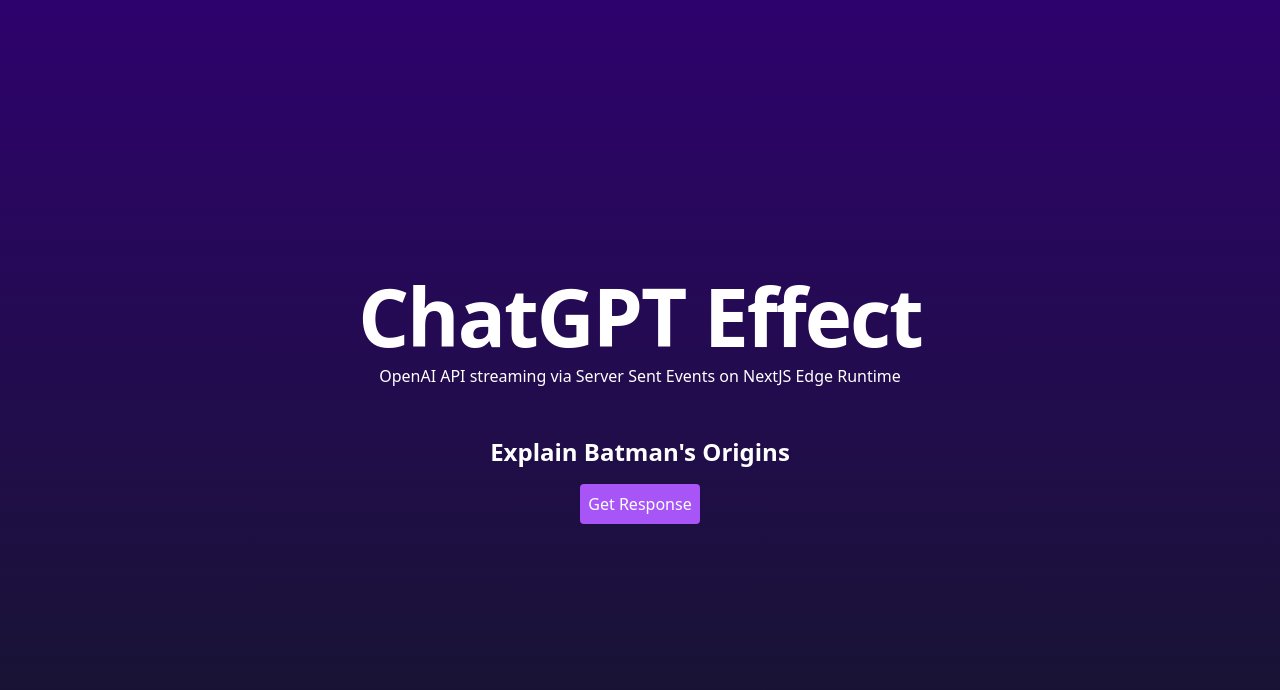
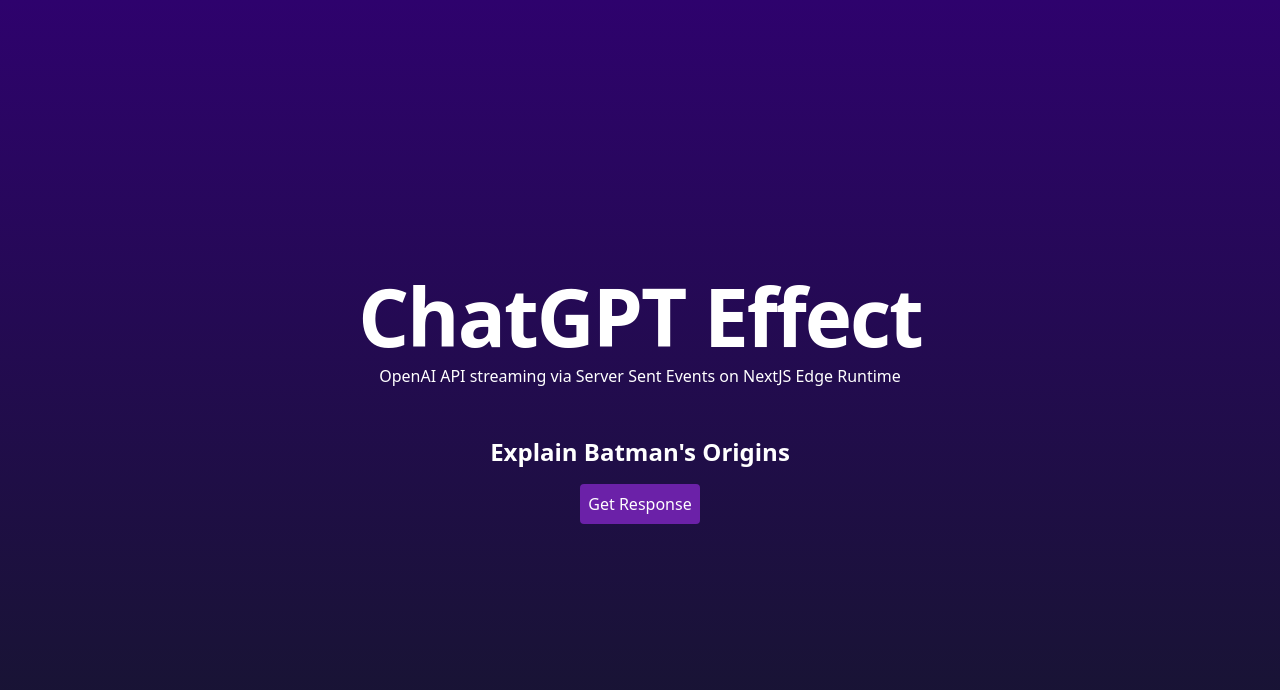
Before and after one commit to WilliamWelsh/chatgpt-typing-effect, a Next.js app: page / in a window 1280 px wide. Shown: the top 690 px of the page. Built offline with nearby package versions, Linux system fonts and the light colour scheme.

Commit message:
Better lighthouse score

```diff
--- a/src/pages/index.tsx
+++ b/src/pages/index.tsx
@@ -81,7 +81,7 @@
             <button
               onClick={onSubmit}
               disabled={answer !== null}
-              className="rounded bg-purple-500 p-2"
+              className="rounded bg-purple-800 p-2"
             >
               Get Response
             </button>
```
Also changed, not shown: 1 other file (tests, documents, lock files or other folders).
